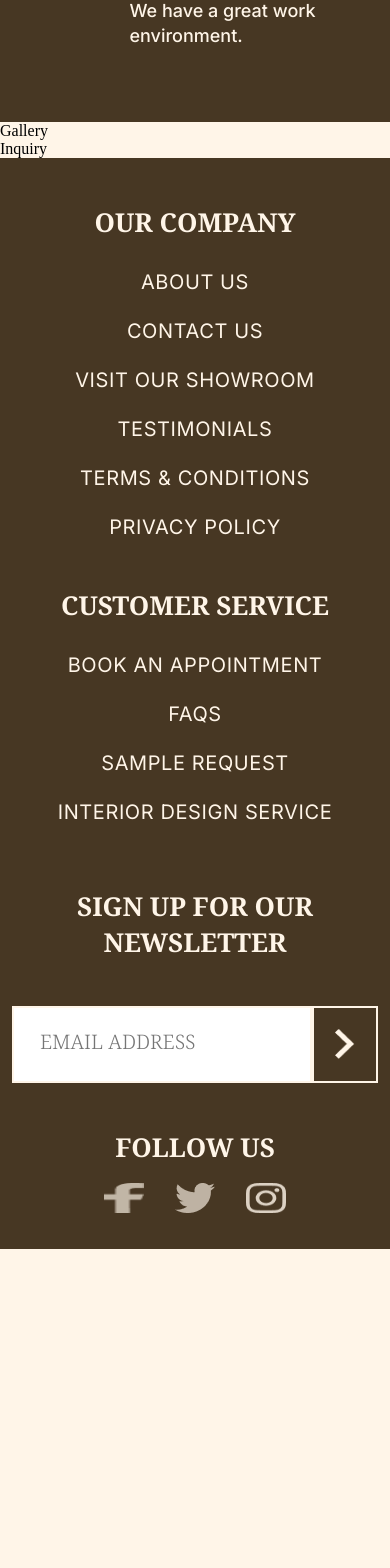
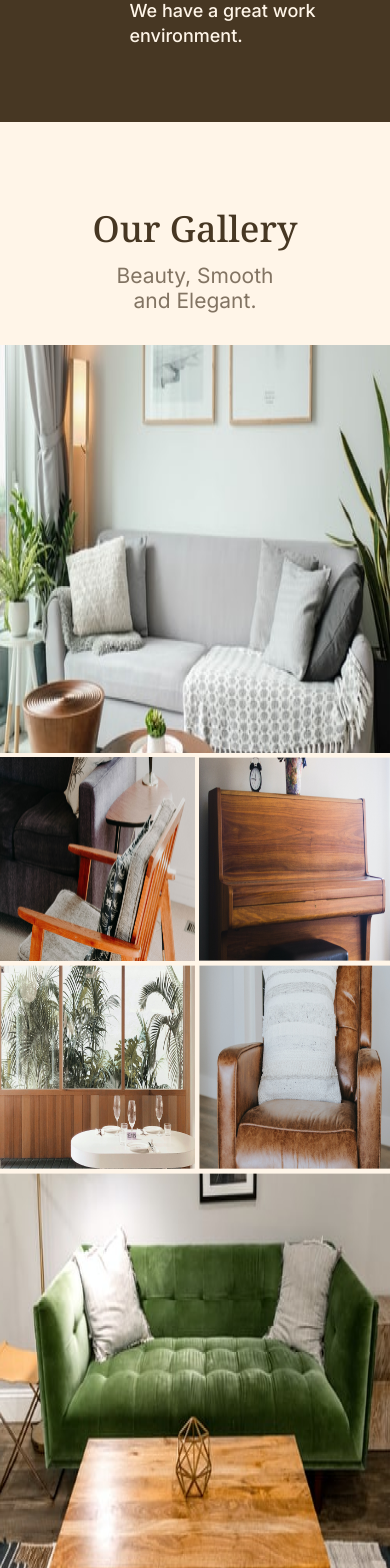
Before and after one commit to dvelatcodes/ture, a Next.js app: page / in a window 390 px wide. Shown: the part 2980-4548 px from the top of the page. Before the commit the page ends 4229 px from the top, so only its background shows below. Built offline with nearby package versions, Linux system fonts and the light colour scheme.

Commit message:
made main gallery responsive

```diff
--- a/src/app/homeComponents/Gallery/Gallery.jsx
+++ b/src/app/homeComponents/Gallery/Gallery.jsx
@@ -1,8 +1,22 @@
 import React from 'react'
 import './styles.scss'
+import Image from 'next/image';
+import {galleryImageHome} from '../../assets';
 const Gallery = () => {
   return (
-    <div>Gallery</div>
+    <div className='home-gallery'>
+      <h1>
+        Our Gallery
+      </h1>
+      <h6>
+        Beauty, Smooth and Elegant.
+      </h6>
+      <div className="home-gallery-img">
+        {
+          galleryImageHome.map((picture, index)=><Image src={picture.img} key={index} alt='gallery image' width={424} height={204} placeholder='blur' blurDataURL='/_next/image?url=%2F_next%2Fstatic%2Fmedia%2FRectangle+3.e3cf59ad.png&w=8&q=70'/>)
+        }
+      </div>
+    </div>
   )
 }
 
--- a/src/app/homeComponents/Gallery/styles.scss
+++ b/src/app/homeComponents/Gallery/styles.scss
@@ -0,0 +1,120 @@
+.home-gallery {
+  max-width: 1474px;
+  width: 100vw;
+  height: auto;
+  margin: auto;
+  flex-shrink: 0;
+  padding: 81.44px 0 80px 0;
+  display: flex;
+  flex-direction: column;
+  align-items: center;
+
+  h1 {
+    color: #473723;
+    font-family: var(--Noto_Serif);
+    font-size: 48px;
+    font-style: normal;
+    font-weight: 400;
+    line-height: normal;
+    margin-bottom: 10px;
+    @media screen and (max-width: 531px) {
+      font-size: 36px;
+      font-weight: 500;
+    }
+    @media screen and (max-width: 375px) {
+      font-size: 30px;
+    }
+  }
+  h6 {
+    width: 192.322px;
+    color: rgba(71, 55, 35, 0.68);
+    text-align: center;
+    font-family: var(--font-inter);
+    font-size: 25px;
+    font-style: normal;
+    font-weight: 400;
+    line-height: normal;
+    margin-bottom: 32px;
+    @media screen and (max-width: 531px) {
+      font-size: 21px;
+    }
+    @media screen and (max-width: 375px) {
+      font-size: 17px;
+    }
+  }
+
+  .home-gallery-img {
+    margin: auto;
+    display: grid;
+    grid-template-columns: repeat(3, 1fr);
+    // grid-template-rows: repeat(5, minmax(204px, auto));
+    column-gap: 4px;
+    row-gap: 4px;
+    @media screen and (max-width: 531px) {
+      grid-template-columns: repeat(2, 1fr);
+    }
+
+    img {
+      &:hover {
+        mix-blend-mode: multiply;
+      }
+      @media screen and (max-width: 1269px) {
+        width: 33.333vw;
+      }
+      @media screen and (max-width: 531px) {
+        width: 50vw;
+      }
+      &:nth-of-type(1) {
+        width: calc(424px + 424px);
+        height: calc(204px + 204px);
+        grid-column: 1/3;
+        grid-row: 1/3;
+        @media screen and (max-width: 1269px) {
+          width: 100vw;
+          grid-column: 1/4;
+        }
+        @media screen and (max-width: 531px) {
+          grid-column: 1/3;
+        }
+        @media screen and (max-width: 375px) {
+          grid-row: 1/2;
+          height: 204px;
+        }
+      }
+      &:nth-of-type(5) {
+        width: calc(424px + 424px);
+        height: calc(204px + 204px);
+        grid-column: 2/4;
+        grid-row: 3/5;
+        @media screen and (max-width: 1269px) {
+          width: 100vw;
+          grid-column: 1/4;
+          grid-row: 5/7;
+        }
+        @media screen and (max-width: 531px) {
+          grid-column: 1/3;
+        }
+        @media screen and (max-width: 375px) {
+          grid-row: 5/6;
+          height: 204px;
+        }
+      }
+      &:nth-of-type(6) {
+        width: 424px;
+        height: 204px;
+        grid-column: 1/2;
+        grid-row: 4/5;
+        @media screen and (max-width: 1269px) {
+          grid-column: 2/3;
+          width: 33.333vw;
+        }
+        @media screen and (max-width: 531px) {
+          width: 50vw;
+        }
+        @media screen and (max-width: 375px) {
+          grid-row: 3/4;
+        }
+      }
+    }
+  }
+}
```
